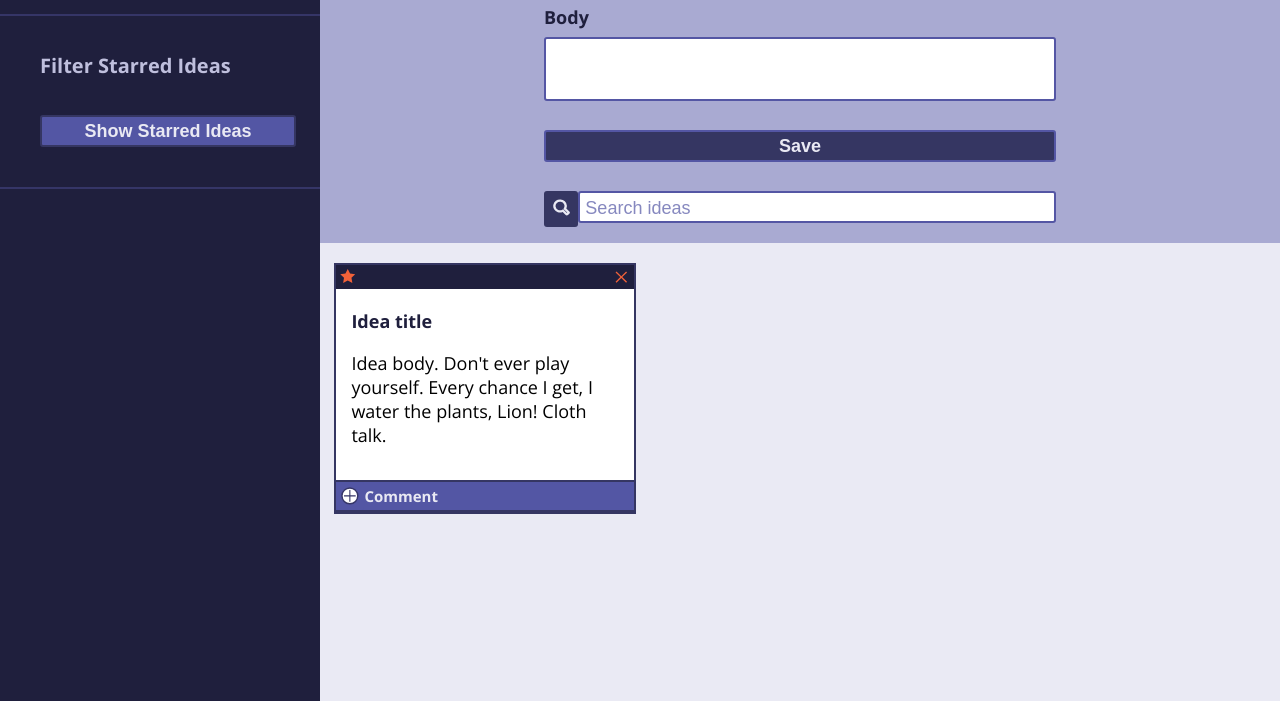
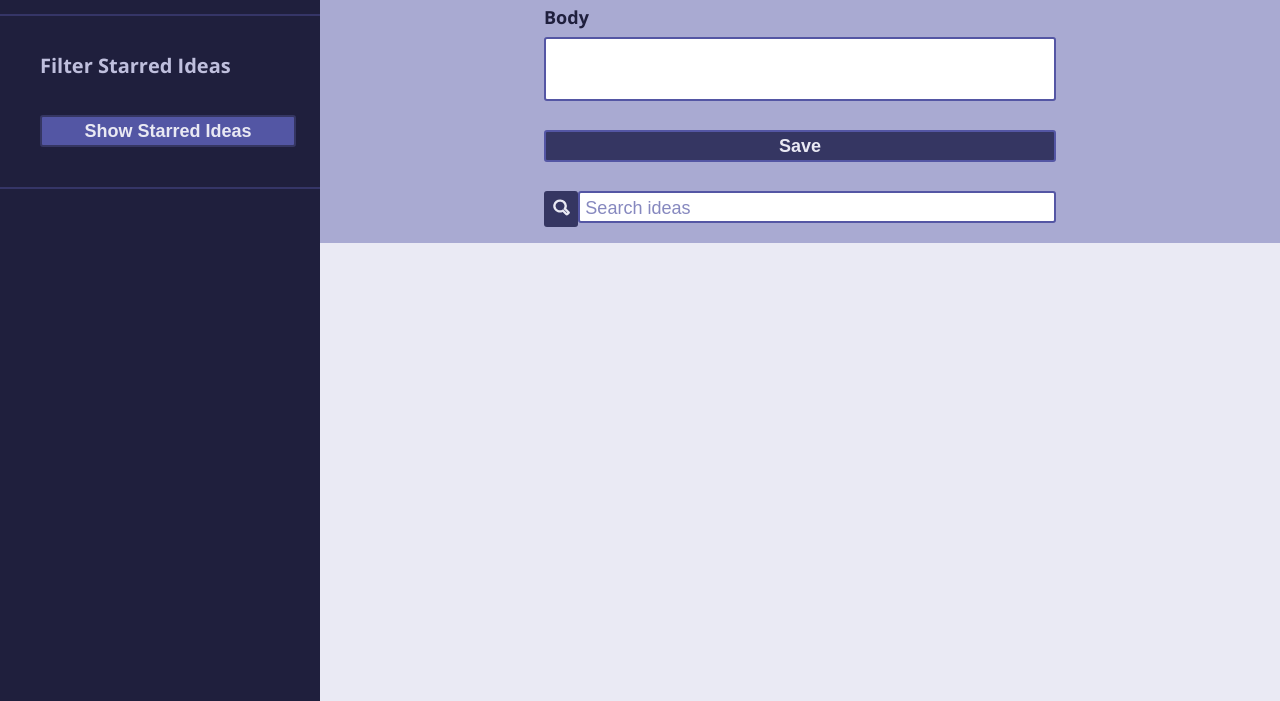
Before and after one commit to asutherland91/ideabox, a plain HTML site: page index.html in a window 1280 px wide. Shown: the part 99-800 px from the top of the page. Drawn offline with nearby package versions, Linux system fonts and the light colour scheme.

Commit message:
Remove card section to make HTML more dry

```diff
--- a/index.html
+++ b/index.html
@@ -36,20 +36,7 @@
       </div>
     </section>
     <section class="idea-cards">
-      <section class="card">
-        <div class="top-bar">
-          <button class="star-btn" type="submit"><img src="assets/star-active.svg" alt="star button"></button>
-          <button class="delete-btn" type="submit"><img src="assets/delete-active.svg" alt="delete button"></button>
-        </div>
-        <div class="body-section">
-          <h3 class="idea-title">Idea title</h3>
-          <p class="idea-body">Idea body. Don't ever play yourself. Every chance I get, I water the plants, Lion! Cloth talk.</p>
-        </div>
-        <div class="bottom-bar">
-          <button class="comment-btn" type="submit"><img src="assets/comment.svg" alt="comment button"></button>
-          <label for="comment-btn">Comment</label>
-        </div>
-      </section>
+      <!-- New cards are inserted here -->
     </section>
   </div>
   <script src="./Idea.js"></script>
```
